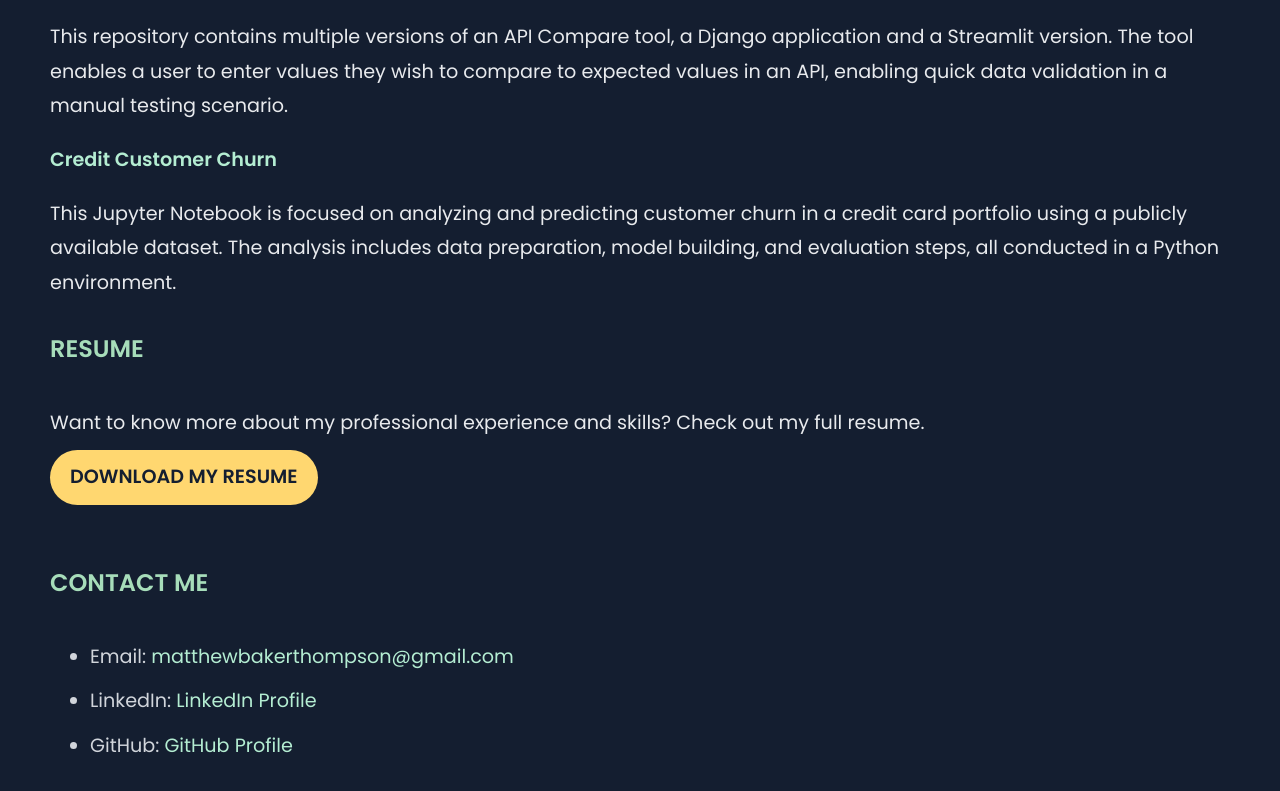
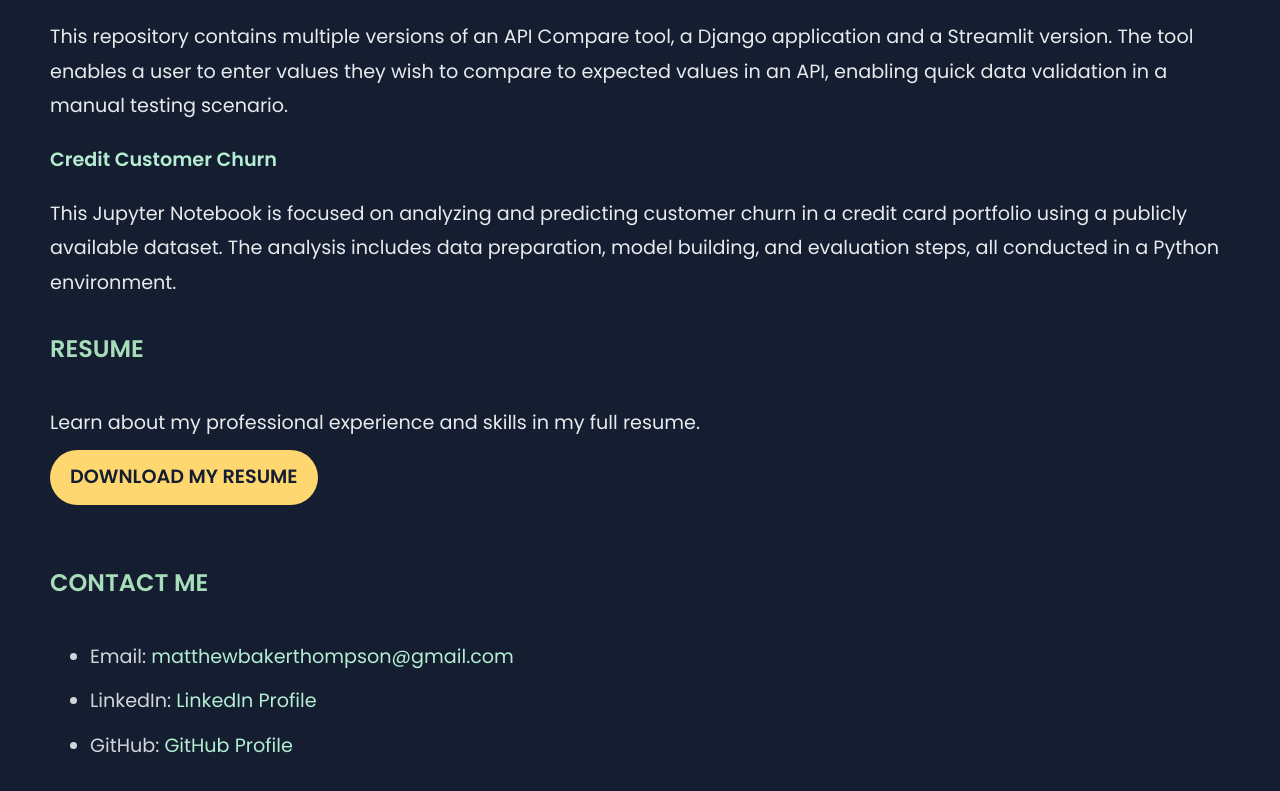
Before and after one commit to matthewbakerthompson/matthewbakerthompson.github.io, a plain HTML site: page index.html in a window 1280 px wide. Shown: the part 1646-2437 px from the top of the page. Drawn offline with nearby package versions, Linux system fonts and the light colour scheme.

Commit message:
fixed dorky wording

```diff
--- a/index.html
+++ b/index.html
@@ -250,8 +250,7 @@
       <div class="resume section">
         <h2>Resume</h2>
         <p>
-          Want to know more about my professional experience and skills? Check
-          out my full resume. <br />
+          Learn about my professional experience and skills in my full resume. <br />
           <a
             href="https://github.com/matthewbakerthompson/matthewbakerthompson.github.io/blob/main/Matthew%20Thompson_AVP_Analytics_Model_Risk_Governance.pdf"
             class="btn"
```
